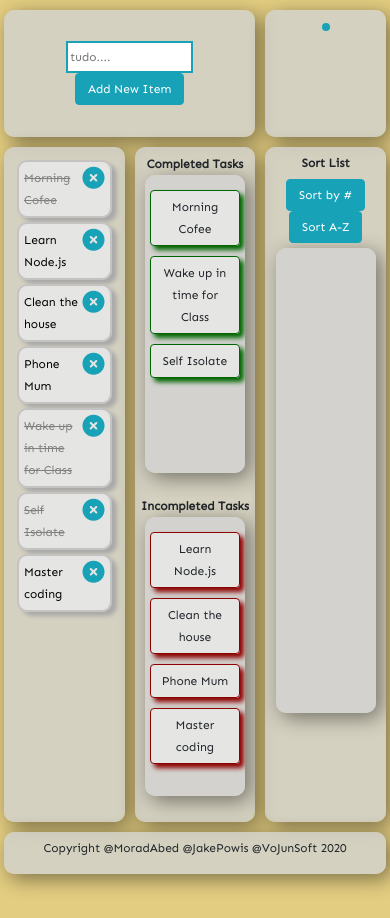
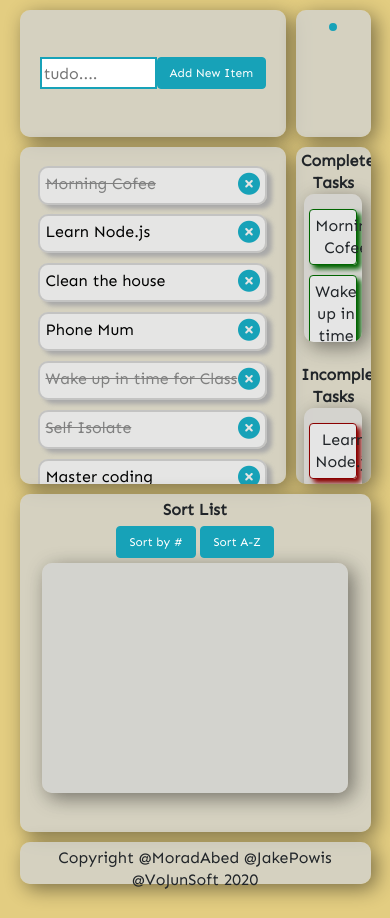
Before and after one commit to WebAhead5/tudoBom, a website: page index.html in a window 390 px wide. Drawn offline with nearby package versions, Linux system fonts and the light colour scheme; no server answers.

Commit message:
final design

```diff
--- a/index.html
+++ b/index.html
@@ -14,12 +14,10 @@
 <br>
 <div class="header">
    <form id="add-todo">
-      <input id="todoInput" type="text" name="description" placeholder="tudo...." required class="text text-search">
+      <input id="todoInput" type="text" name="description" placeholder="tudo...." required class="txt txt-memo" style="width:30vw;">
 
       <input type="submit" name="" value="Add New Item" class="btn btn-info">
-
-
-    </form>
+ </form>
 </div>
 <div class="box">  <img src="" alt="" id="box"></div>
 
--- a/styles/style.css
+++ b/styles/style.css
@@ -23,10 +23,11 @@
     display: flex;
     justify-content: center;
     align-items: center;
-
 }
-input{
-
+form{
+  display: flex;
+  justify-content:space-around;
+  padding: 10px;
 }
 
 li{
@@ -102,11 +103,9 @@ ul {
 img{
     height: 30px;
     width:30px;
-
 }
 
 #todoInput {
-
     border: solid 2px #17a2b8;
     height: 40px;
     width: 55%;
@@ -237,11 +236,45 @@ div{
 @media only screen and (max-width: 680px) {
 
 .main {
-        width: 98%;
-        font-size: 12px;
+    display: grid;
+    grid-template-columns: 1fr 1fr;
+    grid-template-rows: 15vh 40vh 40vh 5vh ;
+    grid-template-areas: "header box"
+                         "left middle"
+                         "right right"
+                         "bottom bottom";
+    background:#E3CD81FF;
+    grid-gap: 10px;
+    width: 90%;
+    height: 100%;
+    margin: auto;
+    padding-top: 10px;
+    font-family: 'Sen', sans-serif;
+}
+.header{
+    grid-area: header;
+    height: 15vh;
+    }
+.left{
+    grid-area: left;
+    height: 40vh;
+    }
+.middle{
+    grid-area: middle;
+    height: 40vh;
+    }
+.right{
+    grid-area: right;
+    height: 40vh;
+    }
+.bottom{
+    grid-area: bottom;
+    height: 5vh;
     }
 
-    .icon {font-size: 22px;}
+.icon {
+    font-size: 22px;
+}
 
 .btn {
     font-size: 12px;
```
Also changed, not shown: scripts/API.js (added, +33 -0 lines). Lines whose indentation alone changed are shown as unchanged.
